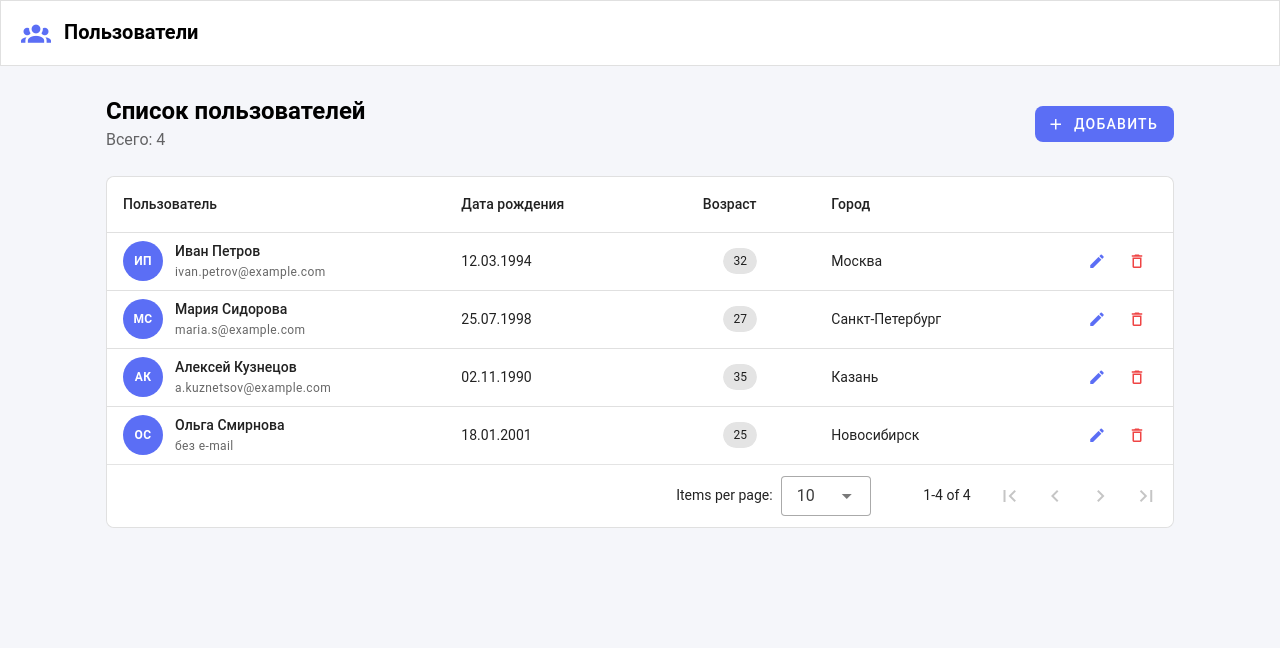
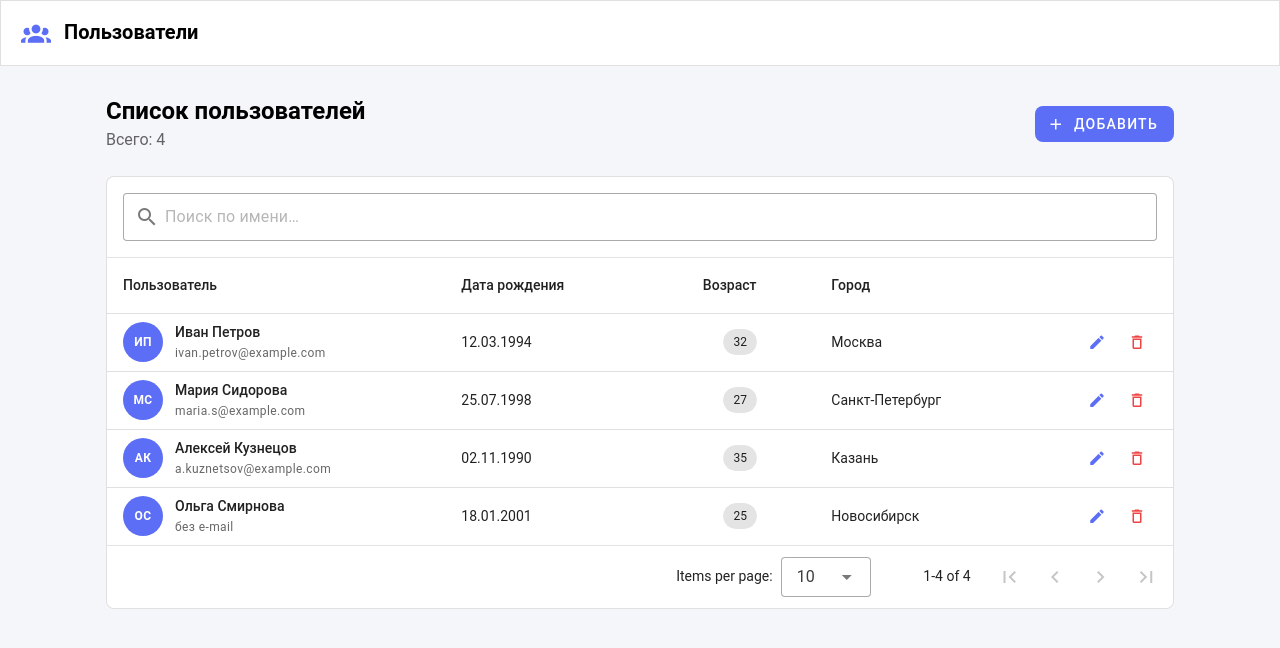
Before and after one commit to notwizzard/omtsu-mobile-development, a Vue app: page / in a window 1280 px wide. Shown: the top 648 px of the page. Built offline with nearby package versions, Linux system fonts and the light colour scheme.

Commit message:
🔍 Add search users by name

```diff
--- a/src/views/UsersView.vue
+++ b/src/views/UsersView.vue
@@ -54,6 +54,18 @@ function confirmDelete() {
     </div>
 
     <v-card border flat>
+      <div class="pa-4">
+        <v-text-field
+          :model-value="store.search"
+          prepend-inner-icon="mdi-magnify"
+          placeholder="Поиск по имени…"
+          hide-details
+          clearable
+          density="comfortable"
+          @update:model-value="store.setSearch($event ?? '')"
+        />
+      </div>
+      <v-divider />
       <UserTable :users="store.filtered" @edit="onEdit" @delete="onDelete" />
     </v-card>
 
```
